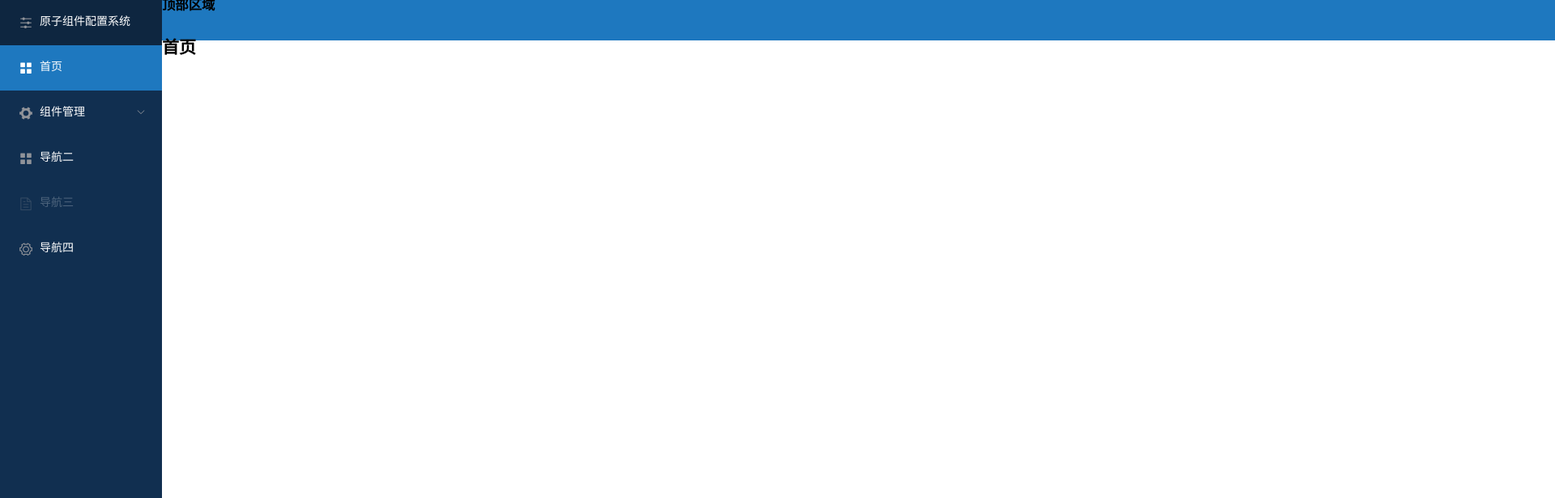
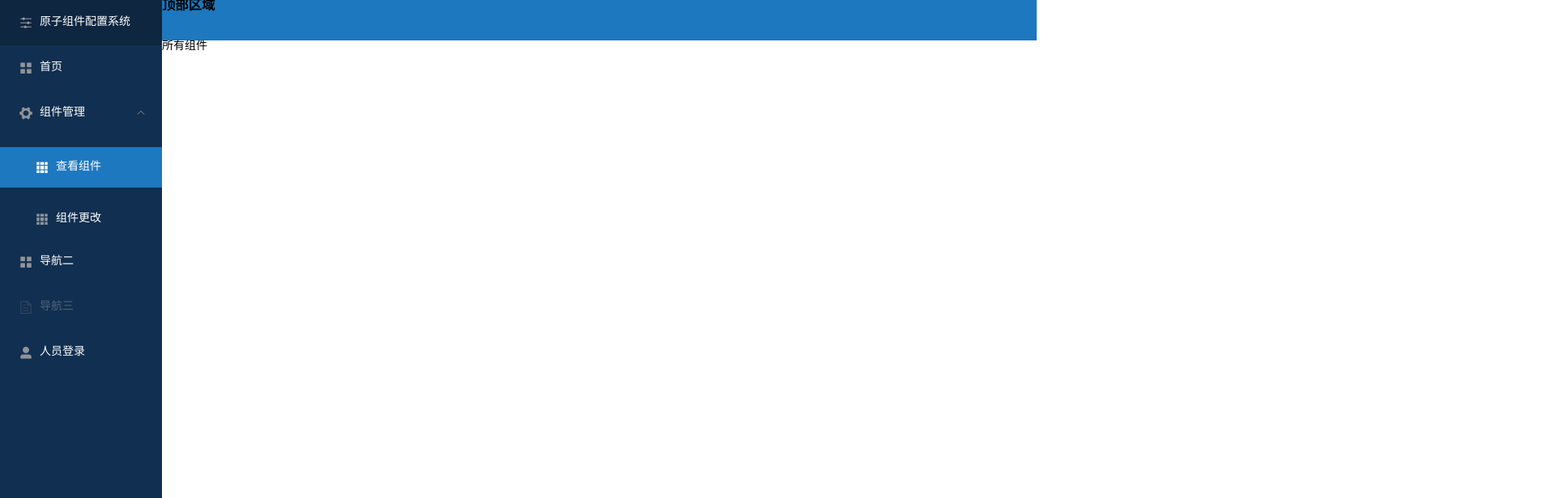
Before and after one commit to cherrryyyyyyy/avms_frontend, a Vue app in the folder vue-project/: page /elements/all in a window 1280 px wide. Shown: the top 616 px of the page at 81% size, 1920 px wide, since content can reach past the window. Built offline with nearby package versions, Linux system fonts and the light colour scheme.

Commit message:
添加注释，解决路由#问题和逻辑问题

```diff
--- a/vue-project/src/router/index.js
+++ b/vue-project/src/router/index.js
@@ -3,6 +3,8 @@ import VueRouter from 'vue-router'
 import Layout from '@/views/layout/app-index.vue'
 import Login from '@/views/login/app-index.vue'
 import Home from '@/views/home/Home-index.vue'
+import Elements_all from '@/views/elements/elements_all/elements_all.vue'
+import Elements_change from '@/views/elements/elements_change/elements_change.vue'
 
 const Elements = ()=>import('@/views/elements/element-index.vue')
 
@@ -21,7 +23,19 @@ const routes=[
         {
             path:'/elements',
             name:'elements',
-            component: Elements
+            component: Elements,
+            children:[
+                {
+                    path:'all',
+                    name:Elements_all,
+                    component: Elements_all
+                },
+                {
+                    path:'change',
+                    name:Elements_change,
+                    component: Elements_change
+                }
+            ]
         }
     ]
     },
@@ -33,7 +47,7 @@ const routes=[
 ]
 
 const router = new VueRouter({
-    mode:'hash',
+    mode:'history',
     base: process.env.BASE_URL,
     routes
 })
--- a/vue-project/src/views/elements/element-index.vue
+++ b/vue-project/src/views/elements/element-index.vue
@@ -1,6 +1,6 @@
 <template>
 <div>
-    组件管理
+    <router-view></router-view>
 </div>
 </template>
 
--- /dev/null
+++ b/vue-project/src/views/elements/elements_all/elements_all.vue
@@ -0,0 +1,17 @@
+<template>
+    <div>
+        所有组件
+    </div>
+    </template>
+
+    <script>
+
+    export default {
+
+    }
+    </script>
+
+    <style>
+
+
+    </style>
--- /dev/null
+++ b/vue-project/src/views/elements/elements_change/elements_change.vue
@@ -0,0 +1,17 @@
+<template>
+    <div>
+        组件更改
+    </div>
+    </template>
+
+    <script>
+
+    export default {
+
+    }
+    </script>
+
+    <style>
+
+
+    </style>
--- a/vue-project/src/views/layout/app-index.vue
+++ b/vue-project/src/views/layout/app-index.vue
@@ -46,9 +46,11 @@ export default {
 
   .content{
     padding-left:200px;
+    width:100%;
   }
   .small{
     padding-left: 64px;
+    width:100%;
   }
 }
 </style>
--- a/vue-project/src/views/layout/content/content-index.vue
+++ b/vue-project/src/views/layout/content/content-index.vue
@@ -20,10 +20,7 @@
 <style lang="less" scoped>
 .header{
     height:50px;
-    width:1900px;
     background: #1e78bf;
-
-
 }
 
 </style>
--- a/vue-project/src/views/layout/menu/menu-index.vue
+++ b/vue-project/src/views/layout/menu/menu-index.vue
@@ -20,10 +20,12 @@
           <span>组件管理</span>
         </template>
         <el-menu-item-group>
-          <el-menu-item index="/elements/all">组件查看</el-menu-item>
+          <el-menu-item index="/elements/all"><i class="el-icon-s-grid"></i>
+            <span>查看组件</span></el-menu-item>
         </el-menu-item-group>
         <el-menu-item-group>
-          <el-menu-item index="/elements/change">组件更改</el-menu-item>
+          <el-menu-item index="/elements/change"><i class="el-icon-s-grid"></i>
+            <span>组件更改</span></el-menu-item>
         </el-menu-item-group>
       </el-submenu>
       <el-menu-item index="2">
@@ -34,9 +36,9 @@
         <i class="el-icon-document"></i>
         <span slot="title">导航三</span>
       </el-menu-item>
-      <el-menu-item index="4">
-        <i class="el-icon-setting"></i>
-        <span slot="title">导航四</span>
+      <el-menu-item index="/login">
+        <i class="el-icon-user-solid"></i>
+        <span slot="title">人员登录</span>
       </el-menu-item>
     </el-menu>
     </div>
```
